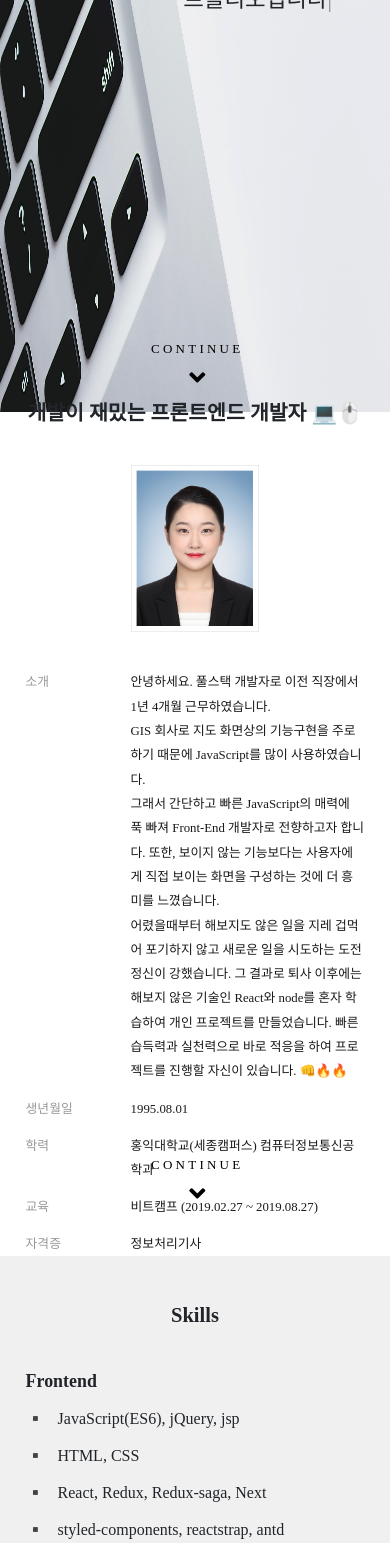
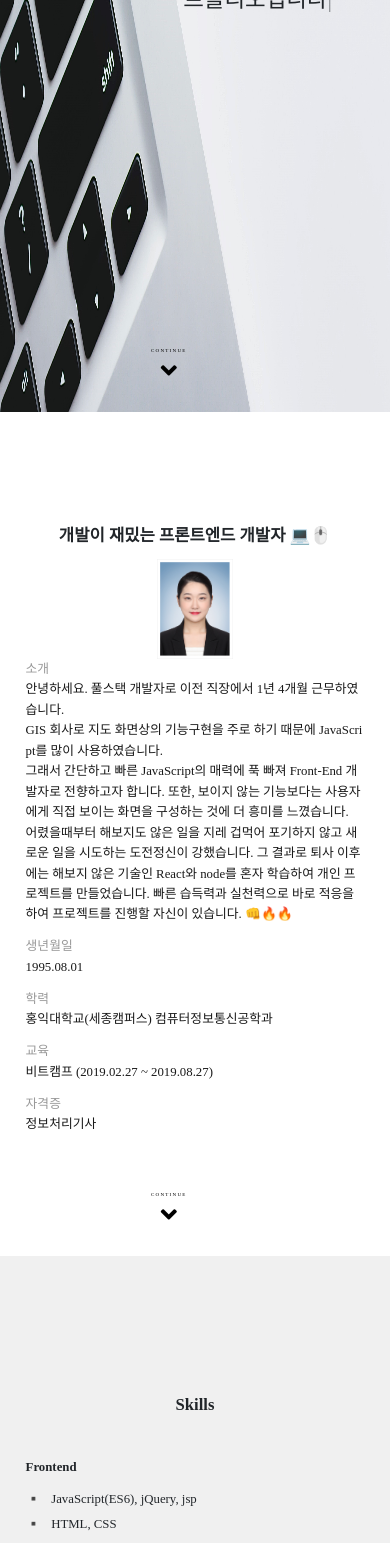
Before and after one commit to hhyemi/hyemi-portfolio, a Next.js app: page / in a window 390 px wide. Shown: the part 432-1975 px from the top of the page. Built offline with nearby package versions, Linux system fonts and the light colour scheme; a web font is replaced by a local one.

Commit message:
fix: 모바일버전 css

```diff
--- a/src/assets/css/style.css
+++ b/src/assets/css/style.css
@@ -71,6 +71,82 @@ html {
 @media (max-width: 37.5em){
   .container {
       padding: 0 2rem;
+  }
+}
+
+@media (max-width: 37.5em){
+  .project-detail dd  {
+    width: 100% !important;
+    float: initial !important;
+  }
+}
+
+@media (max-width: 37.5em){
+  .project-detail dt {
+    float: initial !important;
+  }
+}
+
+@media (max-width: 37.5em){
+  #about dd  {
+    width: 100% !important;
+    float: initial !important;
+  }
+}
+
+@media (max-width: 37.5em){
+  #about dt {
+    float: initial !important;
+  }
+}
+
+@media (max-width: 37.5em){
+  #skills b, #skills .skill-list .row{
+    font-size: 1rem !important;
+  }
+}
+
+@media (max-width: 37.5em){
+  #about .img-resume {
+    width: 6rem !important;
+    margin-bottom: 0rem !important;
+  }
+}
+
+@media (max-width: 37.5em){
+  #about .page-title {
+    margin-bottom: 0.7rem !important;
+  }
+}
+
+@media (max-width: 37.5em){
+  .continue .nav-link, .about-continue .nav-link, .skills-continue .nav-link {
+    margin: 0rem !important;
+  }
+}
+
+@media (max-width: 37.5em){
+  .more, .about-more, .skills-more {
+    font-size: 5px !important;
+  }
+}
+
+@media (max-width: 37.5em){
+  #skills .skill-list .row {
+    padding-bottom: 0.5rem !important;
+  }
+}
+
+@media (max-width: 37.5em){
+  .page-title {
+    font-size: 1.3rem !important;
+  }
+}
+
+@media (max-width: 37.5em){
+  #about dl {
+    line-height: 1.6 !important;
+    margin-bottom: 0.4rem !important;
   }
 }
 
@@ -191,12 +267,12 @@ html {
 }
 
 @keyframes aboutpippo {
-  0% {top: 180vh}
+  0% {top: 190vh}
   100% {top: 192vh}
 }
 
 @keyframes skillspippo {
-  0% {top: 280vh}
+  0% {top: 290vh}
   100% {top: 292vh}
 }
 
```
